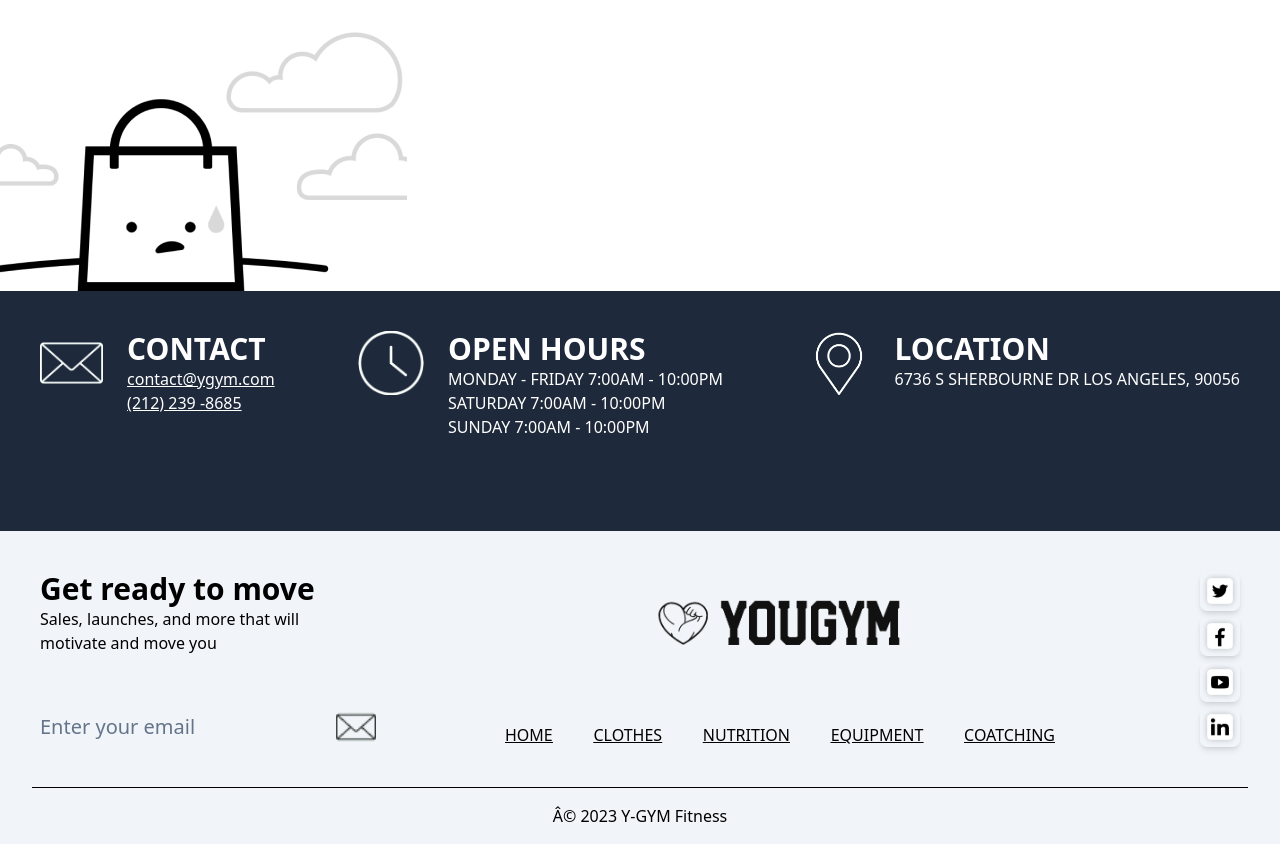
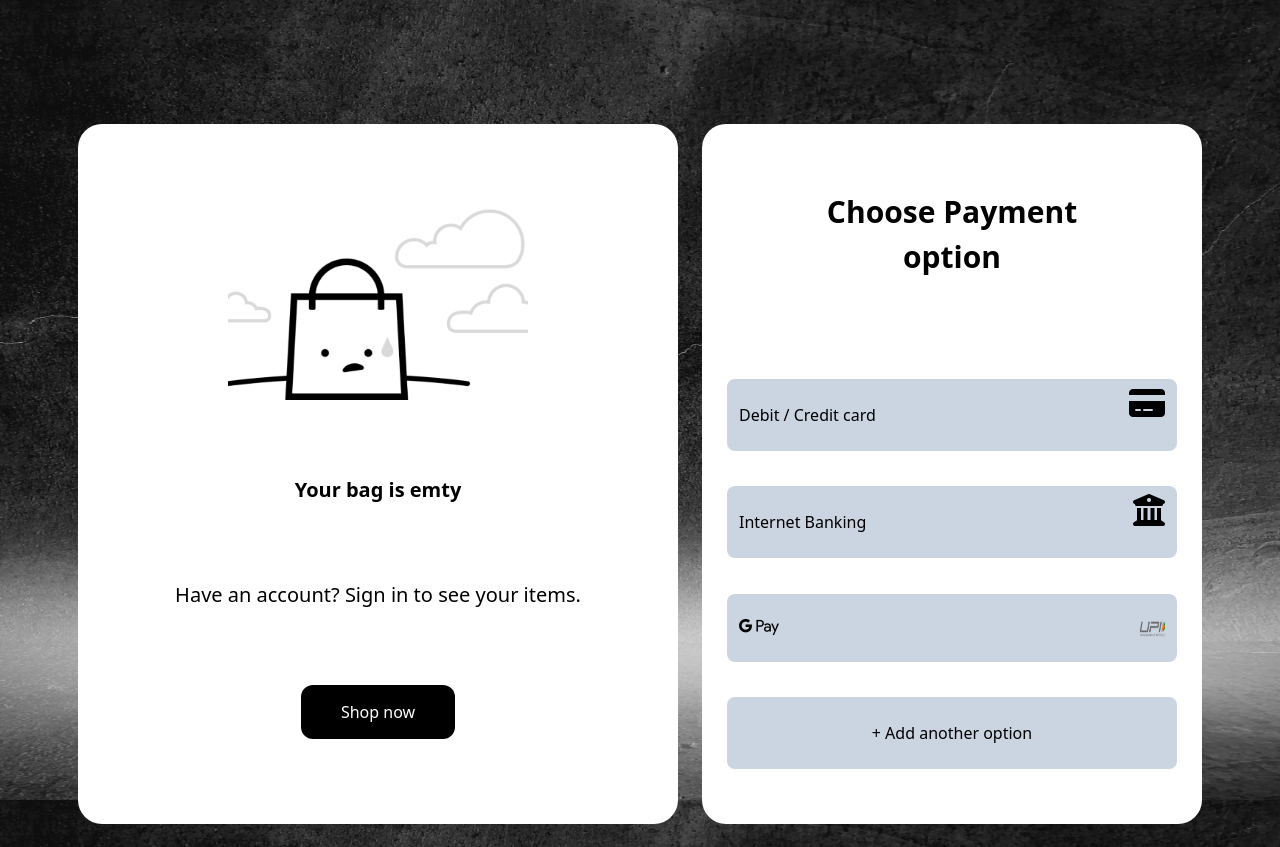
Before and after one commit to Youcode-Classe-E-2023-2024/The-0661_startup, a website: page panier.html in a window 1280 px wide. Shown: the top 847 px of the page. Drawn offline with nearby package versions, Linux system fonts and the light colour scheme.

Commit message:
Panier page 1.

```diff
--- a/panier.html
+++ b/panier.html
@@ -1,22 +1,27 @@
 <!DOCTYPE html>
 <html lang="en">
+
 <head>
   <meta charset="UTF-8" />
   <meta name="viewport" content="width=device-width, initial-scale=1.0" />
 
   <!-- this is the link to tailwind framework -->
   <script src="https://cdn.tailwindcss.com"></script>
+  <script src="https://kit.fontawesome.com/25ff1b0eed.js" crossorigin="anonymous"></script>
   <!-- this is the path to the css file -->
   <link rel="stylesheet" href="style/style.css">
+  <link rel="stylesheet" href="style/panier.css">
   <title>YOUGYM</title>
 </head>
+
 <body>
 
   <!-- this is the navbar section -->
 
-
   <nav id="navbar">
   </nav>
+
+
 
 
   <!--the end navbar section -->
@@ -24,8 +29,7 @@
   <!-- this is the header section -->
 
 
-    <header>
-    </header>
+
 
 
   <!-- the end of header section -->
@@ -33,9 +37,39 @@
   <!-- this is the main section -->
 
 
-    <main class="mt-8">
-      <section>
-        <img src="pictures/panier/empty.png" alt="">
+  <main class="baker  bg-black w-[100vw] h-[150vh]">
+    <section class="w-[100vw] flex my-[30px] justify-center absolute top-16 items-center  h-[100vh]">
+
+      <div class="flexxx absolute flex h-fit gap-6">
+        <div class="container1 py-[10px] flex flex-col justify-evenly items-center py-30%  rounded-3xl bg-white">
+          <img src="pictures/pngkey 1.png" class="w-1/2 " alt="">
+          <h1 class="font-bold text-[20px]">Your bag is emty</h1>
+          <h1 class="text-[20px]">Have an account? Sign in to see your items.</h1>
+          <a href="" class="py-[15px] bg-black text-white rounded-xl px-[40px]">Shop now</a>
+        </div>
+
+
+        <div class="container2 flex flex-col justify-evenly items-center rounded-3xl bg-white">
+          <h1 class="font-bold text-[30px] text-center flex items-center justify-center h-[50%]">Choose Payment <br> option</h1>
+          <div class="inputs  w-[100%] flex flex-col justify-evenly items-center h-full">
+            <a href="" class="flex justify-between py-6 px-3 bg-slate-300 rounded-lg w-[90%]">
+              <p>Debit / Credit card</p>
+              <i class="fa-solid fa-credit-card fa-2xl"></i>
+            </a>
+            <a href="" class="flex justify-between py-6 px-3 bg-slate-300 rounded-lg w-[90%]">
+              <p>Internet Banking</p>
+              <i class="fa-solid fa-building-columns fa-2xl"></i>
+            </a>
+            <a href="" class="flex justify-between py-6 px-3 items-center  bg-slate-300 rounded-lg w-[90%]">
+              <i class="fa-brands fa-google-pay fa-2xl"></i>
+              <img src="pictures/panier.png" class="w-[25px] h-[20px]" alt="">
+            </a>
+            <a href="" class="flex justify-center items-center py-6 px-3 bg-slate-300 rounded-lg w-[90%]">
+              <p>+ Add another option</p>
+            </a>
+          </div>
+        </div>
+      </div>
     </section>
   </main>
 
@@ -45,78 +79,10 @@
   <!-- this is the footer section -->
 
 
-    <div class="flex bg-slate-800 justify-between px-10 py-10 h-60">
-
-        <div class="flex">
-          <img src="pictures/mail-icon.png" class="h-16 mr-6">
-          <div class="text-white">
-            <h1 class="font-bold text-3xl">CONTACT</h1>
-            <p class="underline">contact@ygym.com</p>
-            <p class="underline">(212) 239 -8685</p>
-          </div>
-        </div>
-
-        <div class="flex">
-          <img src="pictures/clock-icon.png" class="h-16 mr-6">
-          <div class="text-white">
-            <h1 class="font-bold text-3xl">OPEN HOURS</h1>
-            <p class="">MONDAY - FRIDAY 7:00AM - 10:00PM</p>
-            <p class="">SATURDAY 7:00AM - 10:00PM</p>
-            <p>SUNDAY 7:00AM - 10:00PM</p>
-          </div>
-        </div>
-
-        <div class="flex">
-          <img src="pictures/location-icon.png" class="h-16 mr-6">
-          <div class="text-white">
-            <h1 class="font-bold text-3xl">LOCATION</h1>
-            <p class="">6736 S SHERBOURNE DR LOS ANGELES, 90056</p>
-          </div>
-        </div>
-      </div>
-
-
-      <div class="flex bg-slate-100 h-64 justify-between items-center p-10">
-
-        <div class="w-80 flex flex-col justify-between h-full">
-          <div>
-            <h1 class="font-bold text-3xl">Get ready to move</h1>
-            <p>Sales, launches, and more that will motivate and move you</p>
-          </div>
-          <div class="flex w-fit">
-            <input type="email" placeholder="Enter your email" class="bg-slate-100 focus:outline-none placeholder:text-slate-500 text-xl">
-            <img src="pictures/small-mail.png" class="h-10">
-          </div>
-        </div>
-
-        <div class="w-[550px] flex flex-col justify-between h-full">
-          <img src="pictures/logo.png" class="w-72 self-center">
-          <div class="underline flex justify-between">
-            <a href=""><p class="">HOME</p></a>
-            <a href=""><p class="">CLOTHES</p></a>
-            <a href=""><p class="">NUTRITION</p></a>
-            <a href=""><p class="">EQUIPMENT</p></a>
-            <a href=""><p class="">COATCHING</p></a>
-          </div>
-        </div>
-
-          <div class="items-be flex flex-col justify-between h-full">
-            <img src="pictures/twitter.png" class="h-10 shadow-md rounded-[7px] hover:scale-110 transition-all cursor-pointer">
-            <img src="pictures/facebook.png" class="h-10 shadow-md rounded-[7px] hover:scale-110 transition-all cursor-pointer">
-            <img src="pictures/youtube.png" class="h-10 shadow-md rounded-[7px] hover:scale-110 transition-all cursor-pointer">
-            <img src="pictures/linkdin.png" class="h-10 shadow-md rounded-[7px] hover:scale-110 transition-all cursor-pointer">
-          </div>
-        </div>
-
-        <div class="flex justify-center bg-slate-100">
-          <p class="border-black border-t w-[95%] text-center py-4">Â© 2023 Y-GYM Fitness</p>
-        </div>
-
-      </div>
-
 
   <!-- the end of footer section -->
 
   <script src="script/footer-navbar.js"></script>
 </body>
+
 </html>
--- /dev/null
+++ b/style/panier.css
@@ -0,0 +1,52 @@
+*{
+    padding: 0;
+    margin: 0;
+}
+
+
+.container1{
+    width: 600px;
+    height: 700px;
+}
+
+.container2{
+    width: 500px;
+    height: 700px;
+}
+.flex{
+    margin-bottom: 20px;
+}
+
+.baker{
+    width: 100vw;
+    height: 100vh;
+    background-color: beige;
+    height: fit-content;
+    background-image: url(/pictures/panierbg.png);
+    background-size: 100% 100vh;
+    background-attachment: fixed;
+}
+
+
+
+
+
+@media (max-width:1134px) {
+
+    .flexxx{
+        flex-direction: column;
+        width: 100vw;
+
+    }
+
+    .flexxx .container1{
+        width: 80%;
+        height: 30%;
+        margin: auto;
+    }
+    .flexxx .container2{
+        width: 80%;
+        height: 30%;
+        margin: auto;
+    }
+}
--- a/style/style.css
+++ b/style/style.css
@@ -1,3 +1,7 @@
+*{
+    padding: 0;
+    margin: 0;
+}
 .conter{
     display: flex;
     justify-content: space-evenly;
```
Also changed, not shown: pictures/panier.png (added), pictures/panierbg.png (added), pictures/pngkey 1.png (added). Lines whose indentation alone changed are shown as unchanged.
